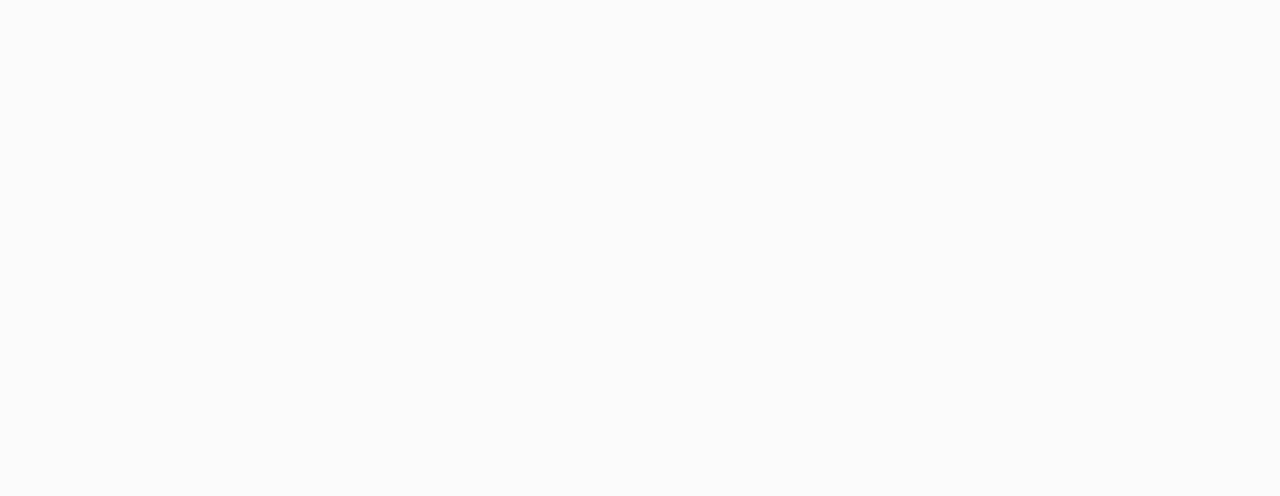
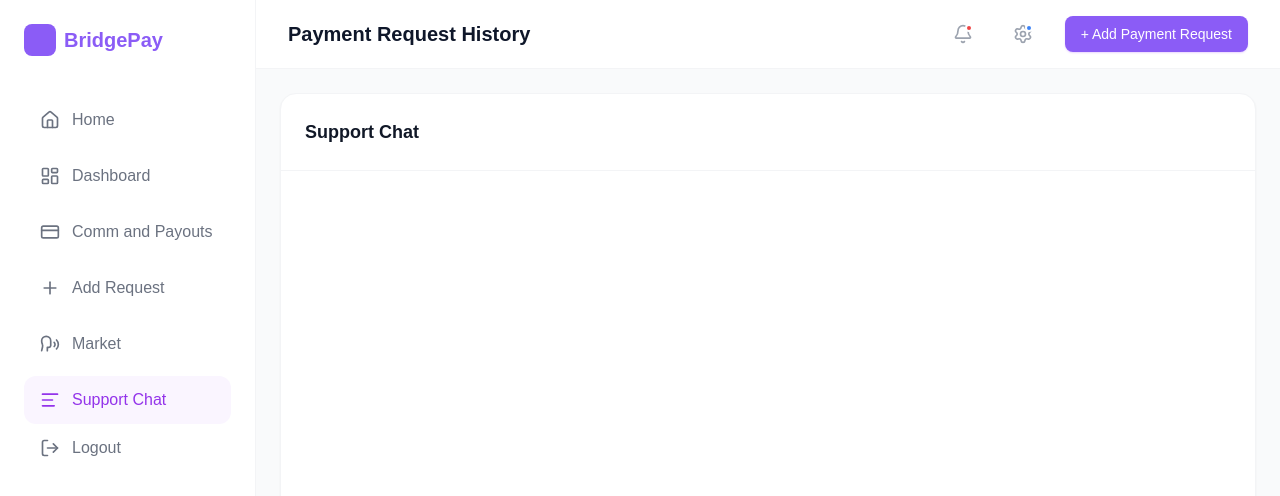
Before and after one commit to Abusadiq006/bridge-pay-dashboard, a React (Vite) app: page /dashboard/support in a window 1280 px wide. Before the commit this address had no page. Shown: the top 496 px of the page. Built offline with nearby package versions, Linux system fonts and the light colour scheme; a web font is replaced by a local one.

Commit message:
adding h1

```diff
--- a/src/App.jsx
+++ b/src/App.jsx
@@ -4,6 +4,7 @@ import DashboardPage from "./pages/DashboardPage";
 import CommAndPayouts from './pages/CommAndPayouts';
 import AddRequest from "./pages/AddRequest";
 import Market from "./pages/Market";
+import SupportChat from "./pages/SupportChat"
 
 function App() {
   return (
@@ -14,6 +15,7 @@ function App() {
         <Route path="/dashboard/payouts" element={<CommAndPayouts />} />
         <Route path="/dashboard/add-request" element={<AddRequest />} />
         <Route path="/dashboard/market" element={<Market />} />
+        <Route path="/dashboard/support" element={<SupportChat />} />
       </Routes>
     </Router>
   )
--- a/src/pages/SupportChat.jsx
+++ b/src/pages/SupportChat.jsx
@@ -42,7 +42,9 @@ const SupportChat = () => {
 
                         {/* Chat Header */}
                         <div className="p-4 md:p-6 border-b border-gray-100 flex items-center justify-between">
-
+                            <div>
+                                <h1 className="text-lg font-bold text-gray-900">Support Chat</h1>
+                            </div>
                         </div>
                     </div>
                 </main>
```
